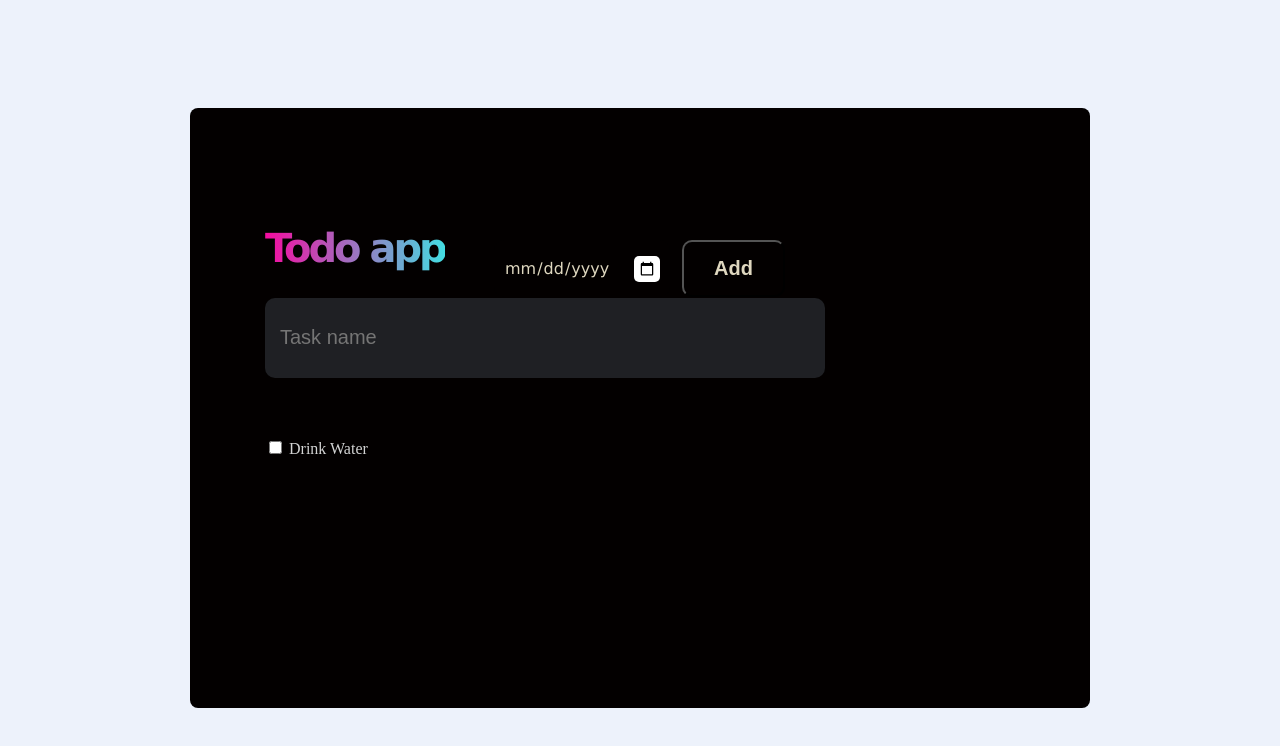
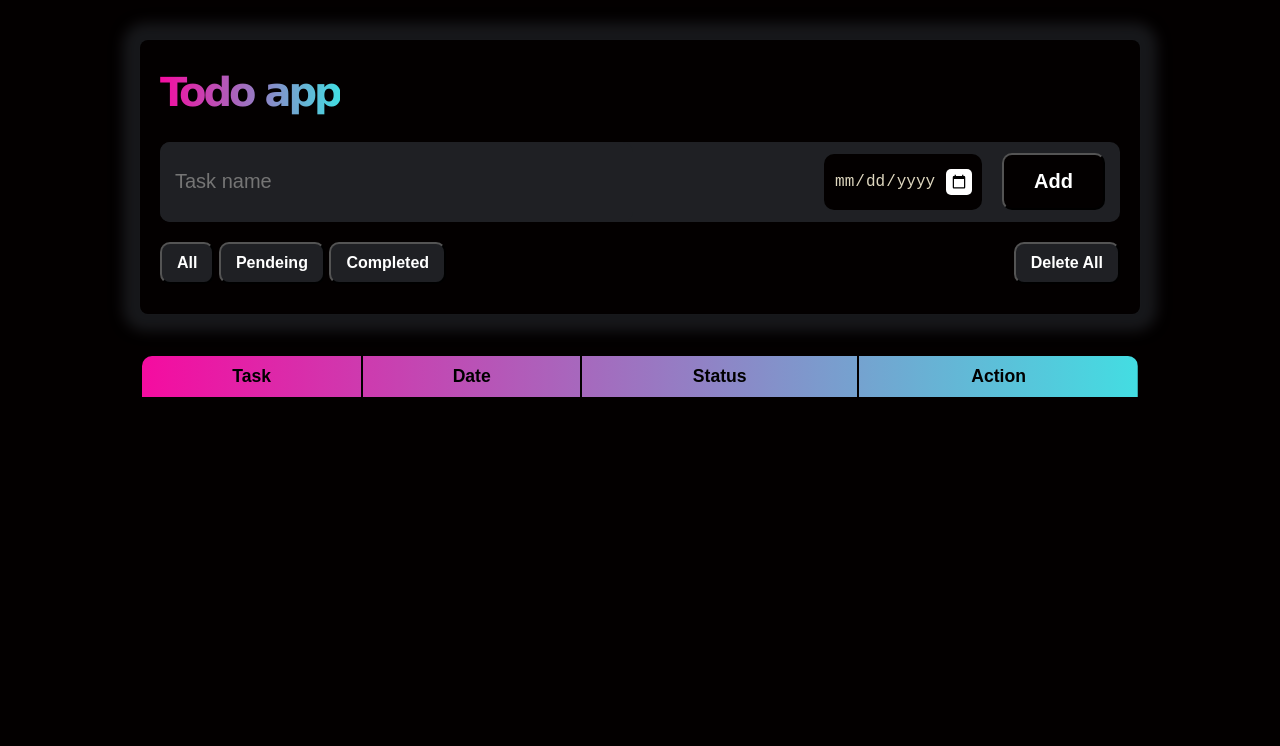
Before and after one commit to saharDarvishian/TodoList-Website, a plain HTML site: page index.html in a window 1280 px wide. Drawn offline with Linux system fonts and the light colour scheme.

Commit message:
completed Ui section

```diff
--- a/css/style.css
+++ b/css/style.css
@@ -1,5 +1,3 @@
-/* https://dribbble.com/shots/17090922-Todo-app-UI-design/attachments/12182155?mode=media */
-/* https://dribbble.com/shots/11408894-por-ti-todo-text-animation */
 *,
 *:before,
 *:after {
@@ -8,21 +6,24 @@
   box-sizing: border-box;
 }
 body {
-  background-color: #edf2fb;
+  background-color: #030000;
+  height: 100vh;
+  font-family: sans-serif;
+  color: #fff;
+  width: 1000px;
+  margin: auto;
 }
-main {
-  height: 100vh;
-  display: flex;
-  justify-content: center;
-  align-items: center;
+
+#todo-container {
+  box-shadow: 0px 0px 13px 17px rgba(31,32,36,0.75);
+-webkit-box-shadow: 0px 0px 13px 17px rgba(31,32,36,0.75);
+-moz-box-shadow: 0px 0px 13px 17px rgba(31,32,36,0.75);
+
+ padding: 2px 20px 30px;
+  margin: 40px auto;
+  border-radius: 8px;
 }
-#todo-container {
-  width: 900px;
-  min-height: 600px;
-  background-color: #030000;
-  border-radius: 8px;
-  padding: 90px 75px;
-}
+
 h1 {
   font: bolder 40px "Lucida Sans", "Trebuchet MS", "Lucida Sans Unicode",
     "Lucida Grande", Arial, sans-serif;
@@ -32,8 +33,9 @@ h1 {
   -webkit-text-fill-color: transparent;
   width: fit-content;
 }
-input[type="text"] {
-  width: 560px;
+
+#todo-tasks {
+  width: 50%;
   height: 80px;
   background-color: #1f2024;
   padding: 10px 15px;
@@ -43,44 +45,120 @@ input[type="text"] {
   color: gray;
   font-size: 20px;
   font-weight: 500;
-  margin-bottom: 60px;
 }
-input[type="date"] {
-  padding: 5px 10px;
+
+.todo-input {
+display: flex;
+align-items: center;
+height: 80px;
+  background-color: rgb(31, 32, 36);
+  border-radius: 10px;
+}
+
+.todo-add {
+  width: 50%;
+  display: flex;
+align-items: center;
+justify-content: flex-end;
+margin-right: 15px;
+}
+
+#date-input {
+  height: 56px;
+  padding: 3px 10px;
   background-color: #030000;
-  font-family: "Lucida Sans", "Lucida Sans Regular", "Lucida Grande",
-    "Lucida Sans Unicode", Geneva, Verdana, sans-serif;
+  color: #dfd7bf;
   font-size: 16px;
   border-radius: 10px;
-  position: absolute;
-  position: absolute;
-  color: #dfd7bf;
   border: none;
   outline: none;
-  height: 57px;
-  right: 610px;
-  top: 240px;
 }
+
 ::-webkit-calendar-picker-indicator {
   background-color: #fff;
   padding: 5px;
+  margin-left: -10px;
   border-radius: 5px;
 }
-button {
+
+.add-button {
   background-color: #030000;
   padding: 15px 30px;
   border-radius: 10px;
   font-size: 20px;
   font-weight: 700;
-  color: #dfd7bf;
-  position: absolute;
-  right: 495px;
-  top: 240px;
-}
-label {
-  color: #d3d3d3;
-}
-.tasks {
+  color: white;
+  cursor: pointer;
+  margin-left: 20px;
 }
 
-/* #1F2024 */
+.todo-buttons {
+  margin-top: 20px;
+  display: flex;
+  justify-content: space-between;
+  align-items: center;
+}
+
+.todo-buttons button{
+  background-color: rgb(31, 32, 36);
+  color: #fff;
+  padding: 10px 15px;
+  border-radius: 10px;
+  font-size: 1rem;
+  background-color: #1f2024;
+  color: #fff;
+  font-weight: 600;
+}
+
+#delete-all {
+ background-color: #1f2024;
+ color: #303030;
+ color: #fff;
+ font-weight: 600;
+ font-size: 1rem;
+}
+
+table {
+  width: 100%;
+}
+
+thead {
+  background: linear-gradient(to right, #f50ca0, #43dde2);
+  font-size: 1.1rem;
+}
+
+thead th {
+  padding: 10px;
+color: black;
+}
+
+thead th:first-child {
+  border-top-left-radius: 10px;
+}
+
+thead th:last-child {
+  border-top-right-radius: 10px;
+}
+
+tbody td {
+  background-color: var(--color-task);
+  padding: 5px 10px;
+  text-align: center;
+}
+
+tbody td button {
+  padding: 4px 8px;
+  margin: 2px 5px;
+}
+
+tbody td button:nth-child(1) {
+  background-color: var(--color-warning);
+}
+
+tbody td button:nth-child(2) {
+  background-color: var(--color-success);
+}
+
+tbody td button:nth-child(3) {
+  background-color: var(--color-error);
+}
--- a/index.html
+++ b/index.html
@@ -8,18 +8,38 @@
     <link rel="stylesheet" href="./css/style.css" />
   </head>
   <body>
-    <main>
-      <div id="todo-container">
-        <h1>Todo app</h1>
-        <input type="text" placeholder="Task name" />
-        <input type="date" />
-        <button>Add</button>
-        <div class="tasks">
-            <input type="checkbox" id="checkbox">
-            <label for="checkbox">Drink Water</label>
+    <div id="todo-container">
+      <h1>Todo app</h1>
+      <div class="todo-input">
+        <input type="text" placeholder="Task name" id="todo-tasks" />
+        <div class="todo-add">
+          <input type="date" id="date-input" />
+          <button class="add-button">Add</button>
         </div>
       </div>
-    </main>
+
+      <div class="todo-buttons">
+        <div>
+          <button>All</button>
+          <button>Pendeing</button>
+          <button>Completed</button>
+        </div>
+        <button id="delete-all">Delete All</button>
+      </div>
+    </div>
+    <div class="table">
+      <table>
+        <thead>
+          <tr>
+            <th>Task</th>
+            <th>Date</th>
+            <th>Status</th>
+            <th>Action</th>
+          </tr>
+        </thead>
+        <tbody></tbody>
+      </table>
+    </div>
 
     <script src="./js/app.js"></script>
   </body>
```
